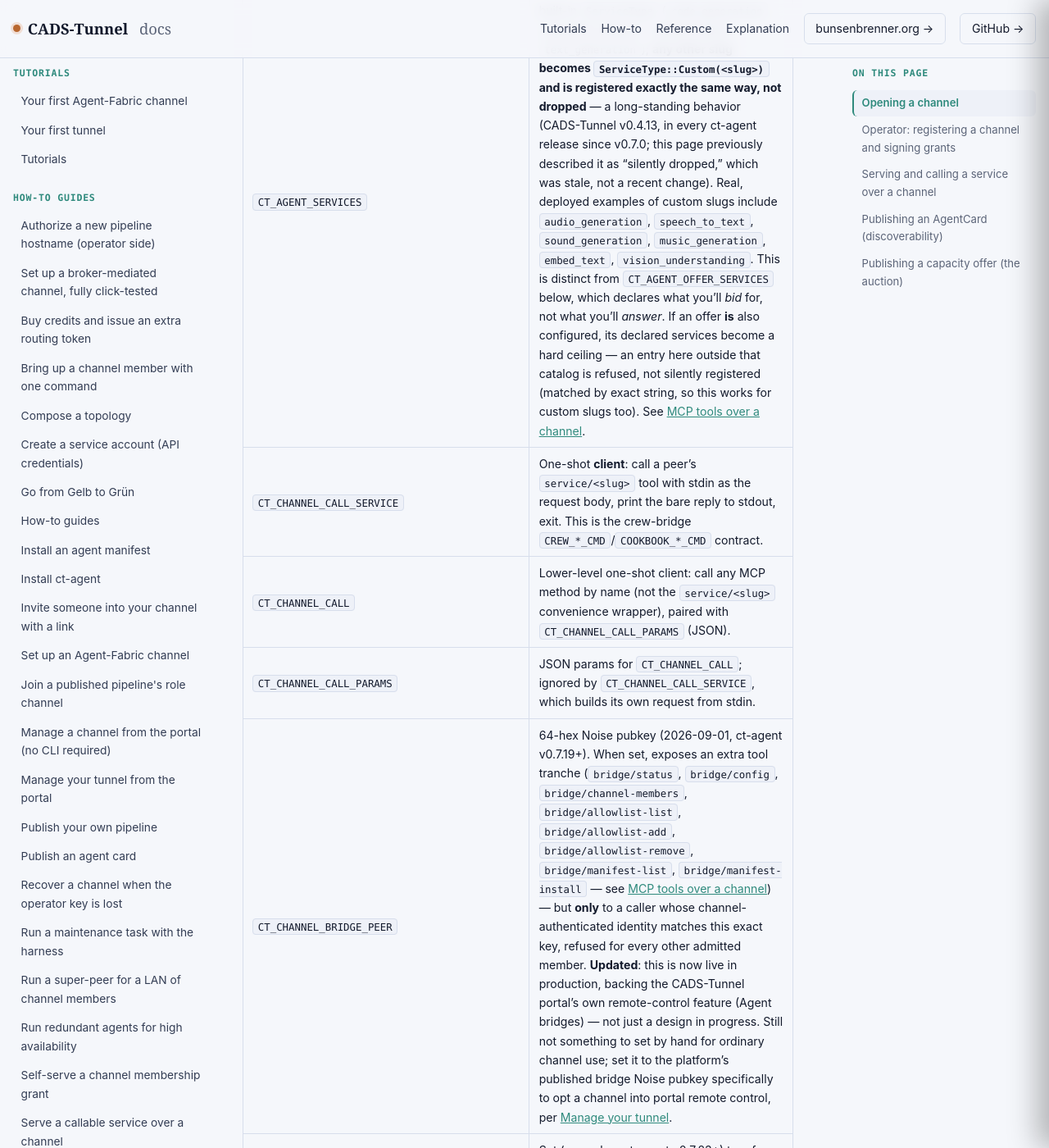
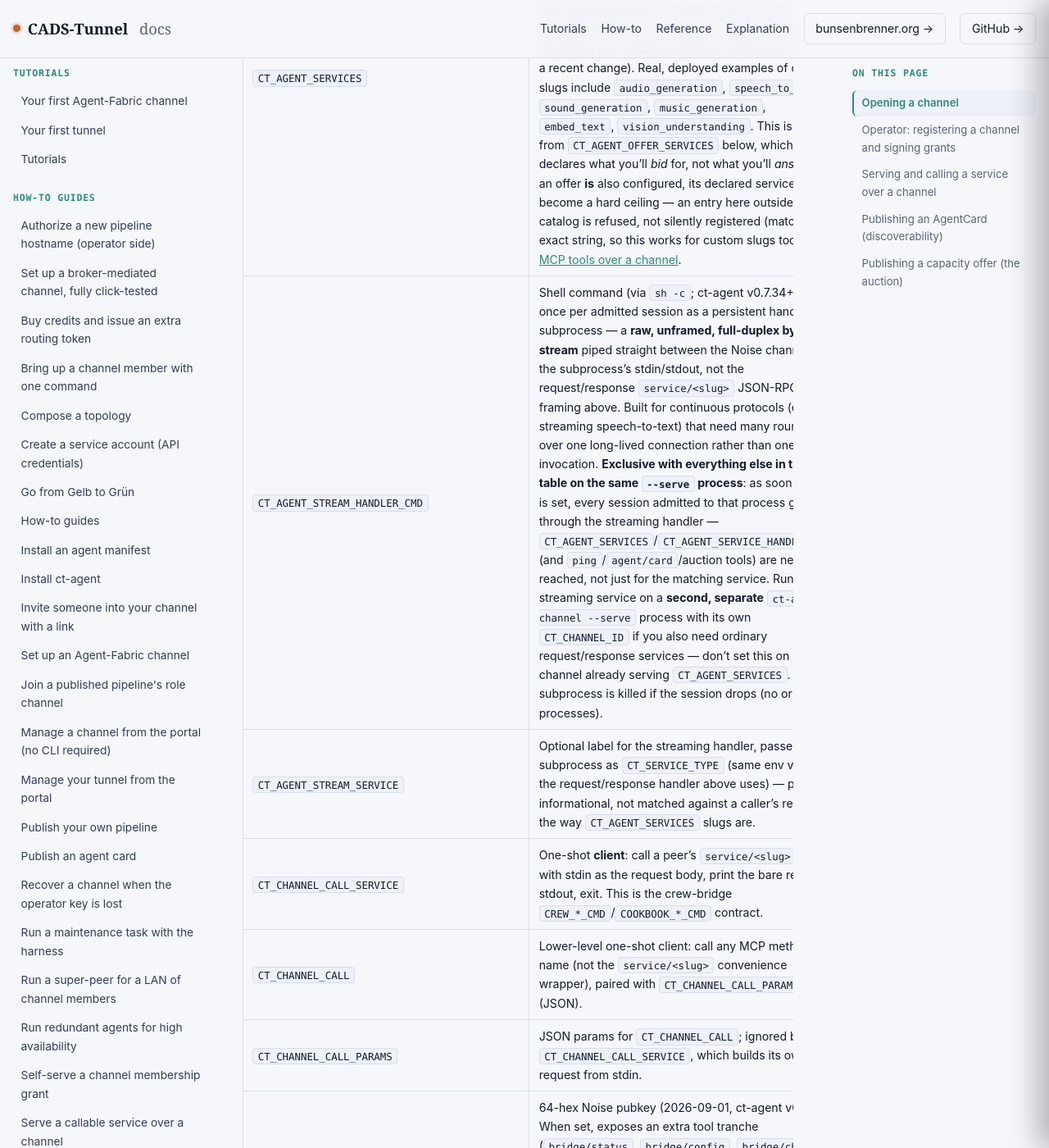
Before and after one commit to scimbe/CADS-Tunnel-docs, a Jekyll site: the page built from _reference/channel-environment-variables.md, in a window 1280 px wide and 1400 px high, scrolled down 5337 px. Shown: the whole window at 82% size. Built offline with Jekyll 4.4.1, drawn with Linux system fonts in a browser that asks for light colours.

Commit message:
docs: document CT_AGENT_STREAM_HANDLER_CMD / CT_AGENT_STREAM_SERVICE (ct-agent v0.7.34)
Claude-Session: https://claude.ai/code/session_01P7RcWwn9qfcZMcfYXfutF3
Co-Authored-By: Claude Sonnet 5 <noreply@anthropic.com>

```diff
--- a/_reference/channel-environment-variables.md
+++ b/_reference/channel-environment-variables.md
@@ -71,6 +71,8 @@ handler's stdin, `CT_SERVICE_TYPE` was set correctly, and the handler's output c
 | `CT_CHANNEL_SERVE_CONCURRENCY` | Positive integer caps concurrent serve sessions (broker-mediated only, since that's the only mode with more than one session); unset uses a small built-in default. |
 | `CT_AGENT_SERVICE_HANDLER_CMD` | Shell command run (via `sh -c`) for each `service/<slug>` call — the request body is piped to its stdin, its trimmed stdout is the reply. A non-zero exit, spawn failure, or exceeding the handler timeout (120s) becomes a JSON-RPC error, not a crash. |
 | `CT_AGENT_SERVICES` | Comma-separated slugs this side actually exposes as callable tools. Four map to a built-in `ServiceType` (`code_generation`, `security_review`, `safety_check`, `text_generation`); **any other slug becomes `ServiceType::Custom(<slug>)` and is registered exactly the same way, not dropped** — a long-standing behavior (CADS-Tunnel v0.4.13, in every ct-agent release since v0.7.0; this page previously described it as "silently dropped," which was stale, not a recent change). Real, deployed examples of custom slugs include `audio_generation`, `speech_to_text`, `sound_generation`, `music_generation`, `embed_text`, `vision_understanding`. This is distinct from `CT_AGENT_OFFER_SERVICES` below, which declares what you'll *bid* for, not what you'll *answer*. If an offer **is** also configured, its declared services become a hard ceiling — an entry here outside that catalog is refused, not silently registered (matched by exact string, so this works for custom slugs too). See [MCP tools over a channel]({{ '/reference/mcp-tools/' | relative_url }}). |
+| `CT_AGENT_STREAM_HANDLER_CMD` | Shell command (via `sh -c`; ct-agent v0.7.34+) run once per admitted session as a persistent handler subprocess — a **raw, unframed, full-duplex byte stream** piped straight between the Noise channel and the subprocess's stdin/stdout, not the request/response `service/<slug>` JSON-RPC framing above. Built for continuous protocols (e.g. streaming speech-to-text) that need many round-trips over one long-lived connection rather than one call per invocation. **Exclusive with everything else in this table on the same `--serve` process**: as soon as this is set, every session admitted to that process goes through the streaming handler — `CT_AGENT_SERVICES`/`CT_AGENT_SERVICE_HANDLER_CMD` (and `ping`/`agent/card`/auction tools) are never reached, not just for the matching service. Run a streaming service on a **second, separate** `ct-agent channel --serve` process with its own `CT_CHANNEL_ID` if you also need ordinary request/response services — don't set this on a channel already serving `CT_AGENT_SERVICES`. The subprocess is killed if the session drops (no orphaned processes). |
+| `CT_AGENT_STREAM_SERVICE` | Optional label for the streaming handler, passed to the subprocess as `CT_SERVICE_TYPE` (same env var name the request/response handler above uses) — purely informational, not matched against a caller's request the way `CT_AGENT_SERVICES` slugs are. |
 | `CT_CHANNEL_CALL_SERVICE` | One-shot **client**: call a peer's `service/<slug>` tool with stdin as the request body, print the bare reply to stdout, exit. This is the crew-bridge `CREW_*_CMD`/`COOKBOOK_*_CMD` contract. |
 | `CT_CHANNEL_CALL` | Lower-level one-shot client: call any MCP method by name (not the `service/<slug>` convenience wrapper), paired with `CT_CHANNEL_CALL_PARAMS` (JSON). |
 | `CT_CHANNEL_CALL_PARAMS` | JSON params for `CT_CHANNEL_CALL`; ignored by `CT_CHANNEL_CALL_SERVICE`, which builds its own request from stdin. |
```
